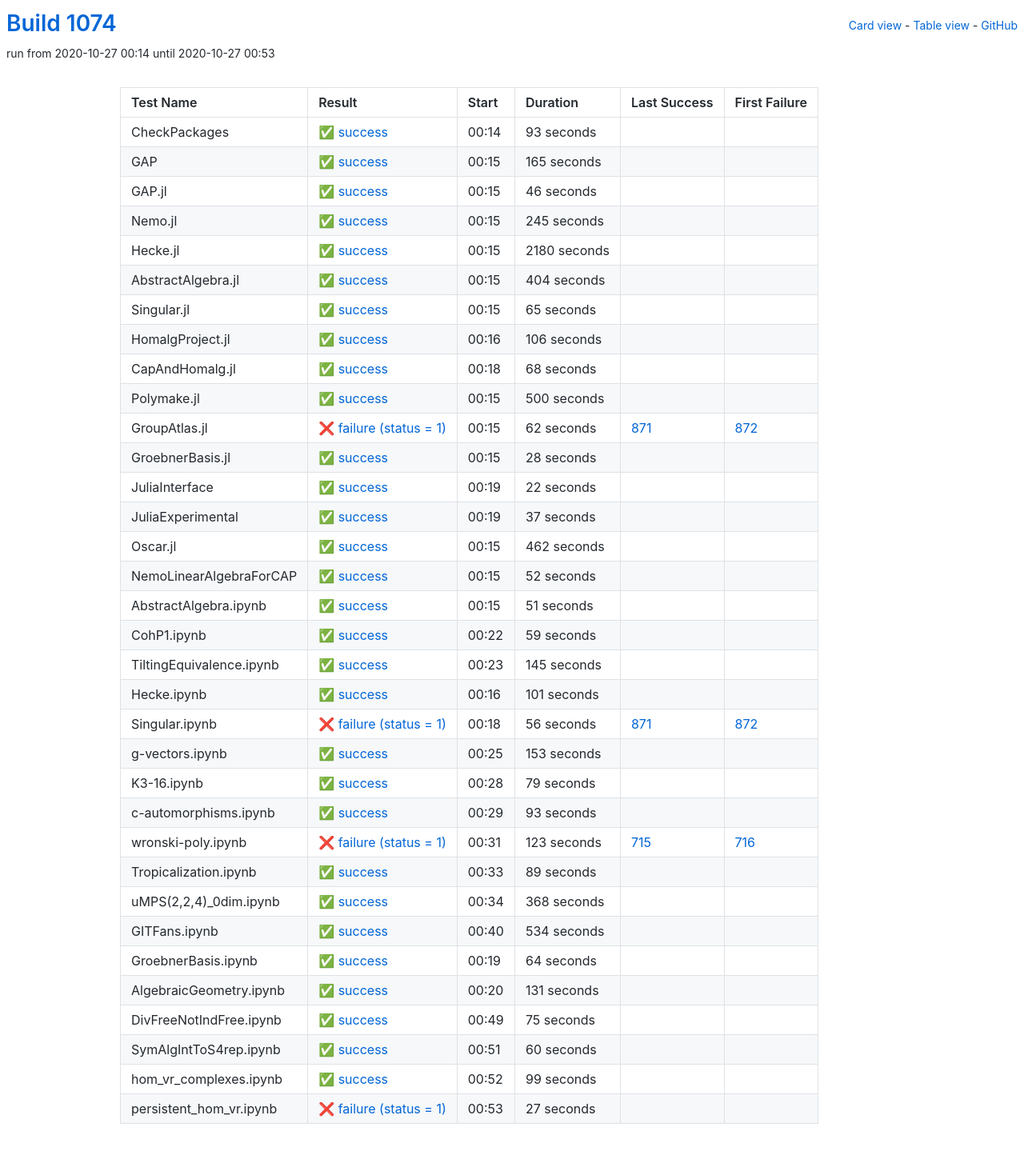
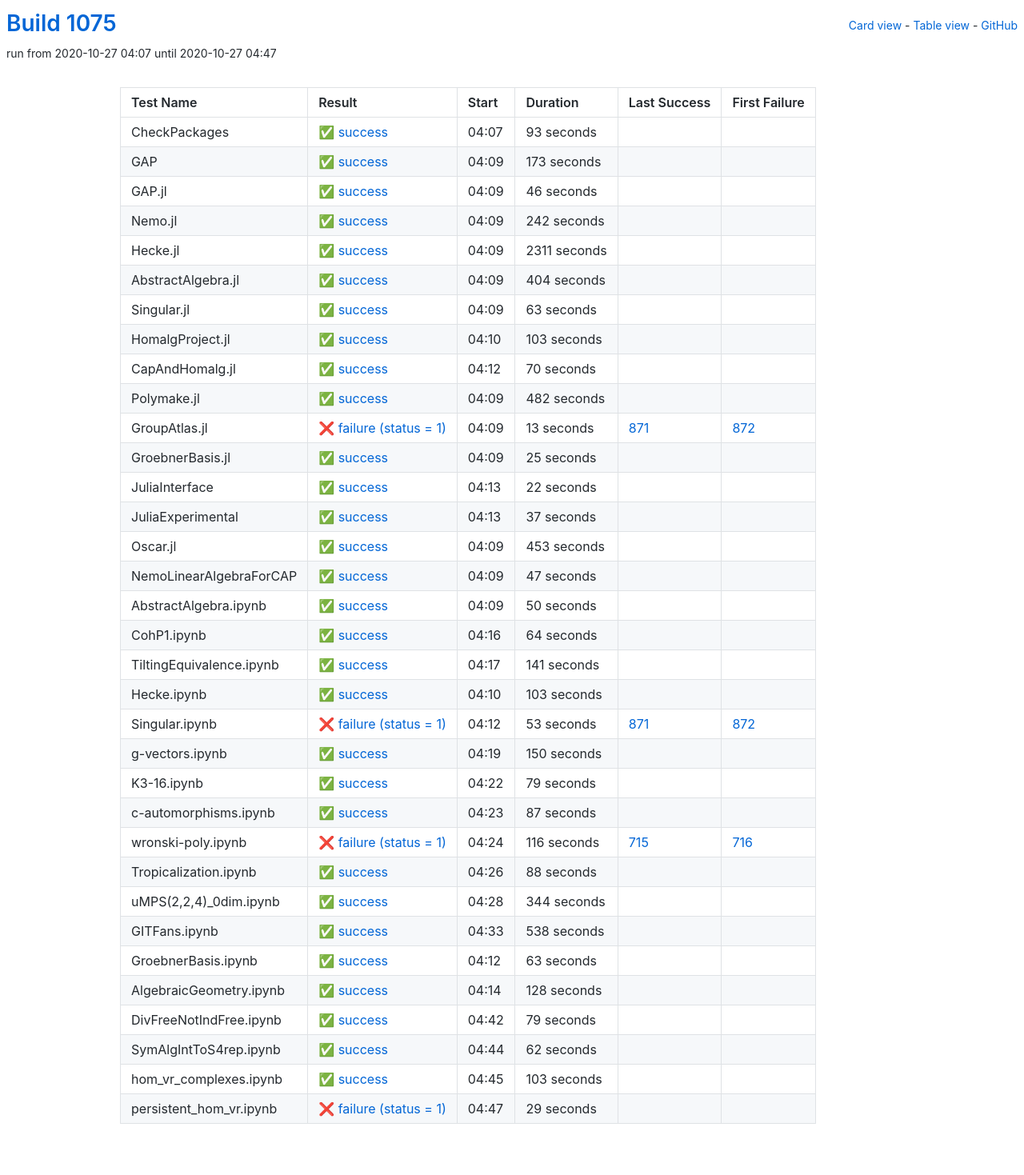
Before and after one commit to oscar-system/oscar-ci-status-stable, a Jekyll site: the page built from table.html, in a window 1280 px wide. Shown: the whole page at 80% size. Built offline with Jekyll 4.4.1, drawn with Linux system fonts in a browser that asks for light colours.

Commit message:
Build #1075

```diff
--- a/_data/ci.yml
+++ b/_data/ci.yml
@@ -1,6 +1,6 @@
 ---
-build: 1074
-build_url: https://oscarci.mathematik.uni-kl.de/job/oscar-stable/1074/
+build: 1075
+build_url: https://oscarci.mathematik.uni-kl.de/job/oscar-stable/1075/
 job: oscar-stable
 organization: oscar-system
 repo: oscar-ci-status-stable
@@ -8,8 +8,8 @@ repourl: https://github.com/oscar-system/oscar-ci-status-stable
 tests:
 - name: CheckPackages
   id: checkpackages
-  log: https://oscarci.mathematik.uni-kl.de/job/oscar-stable/1074/artifact/logs/build-1074/CheckPackages.log
-  start: 2020-10-27 00:14
+  log: https://oscarci.mathematik.uni-kl.de/job/oscar-stable/1075/artifact/logs/build-1075/CheckPackages.log
+  start: 2020-10-27 04:07
   success: true
   exitcode: 0
   status: success
@@ -20,20 +20,20 @@ tests:
   first_failure_url:
 - name: GAP
   id: gap
-  log: https://oscarci.mathematik.uni-kl.de/job/oscar-stable/1074/artifact/logs/build-1074/GAP.log
-  start: 2020-10-27 00:15
+  log: https://oscarci.mathematik.uni-kl.de/job/oscar-stable/1075/artifact/logs/build-1075/GAP.log
+  start: 2020-10-27 04:09
   success: true
   exitcode: 0
   status: success
-  duration: 165
+  duration: 173
   last_success: false
   last_success_url:
   first_failure: false
   first_failure_url:
 - name: GAP.jl
   id: gap-jl
-  log: https://oscarci.mathematik.uni-kl.de/job/oscar-stable/1074/artifact/logs/build-1074/GAP.jl.log
-  start: 2020-10-27 00:15
+  log: https://oscarci.mathematik.uni-kl.de/job/oscar-stable/1075/artifact/logs/build-1075/GAP.jl.log
+  start: 2020-10-27 04:09
   success: true
   exitcode: 0
   status: success
@@ -44,32 +44,32 @@ tests:
   first_failure_url:
 - name: Nemo.jl
   id: nemo-jl
-  log: https://oscarci.mathematik.uni-kl.de/job/oscar-stable/1074/artifact/logs/build-1074/Nemo.jl.log
-  start: 2020-10-27 00:15
+  log: https://oscarci.mathematik.uni-kl.de/job/oscar-stable/1075/artifact/logs/build-1075/Nemo.jl.log
+  start: 2020-10-27 04:09
   success: true
   exitcode: 0
   status: success
-  duration: 245
+  duration: 242
   last_success: false
   last_success_url:
   first_failure: false
   first_failure_url:
 - name: Hecke.jl
   id: hecke-jl
-  log: https://oscarci.mathematik.uni-kl.de/job/oscar-stable/1074/artifact/logs/build-1074/Hecke.jl.log
-  start: 2020-10-27 00:15
+  log: https://oscarci.mathematik.uni-kl.de/job/oscar-stable/1075/artifact/logs/build-1075/Hecke.jl.log
+  start: 2020-10-27 04:09
   success: true
   exitcode: 0
   status: success
-  duration: 2180
+  duration: 2311
   last_success: false
   last_success_url:
   first_failure: false
   first_failure_url:
 - name: AbstractAlgebra.jl
   id: abstractalgebra-jl
-  log: https://oscarci.mathematik.uni-kl.de/job/oscar-stable/1074/artifact/logs/build-1074/AbstractAlgebra.jl.log
-  start: 2020-10-27 00:15
+  log: https://oscarci.mathematik.uni-kl.de/job/oscar-stable/1075/artifact/logs/build-1075/AbstractAlgebra.jl.log
+  start: 2020-10-27 04:09
   success: true
   exitcode: 0
   status: success
@@ -80,80 +80,80 @@ tests:
   first_failure_url:
 - name: Singular.jl
   id: singular-jl
-  log: https://oscarci.mathematik.uni-kl.de/job/oscar-stable/1074/artifact/logs/build-1074/Singular.jl.log
-  start: 2020-10-27 00:15
+  log: https://oscarci.mathematik.uni-kl.de/job/oscar-stable/1075/artifact/logs/build-1075/Singular.jl.log
+  start: 2020-10-27 04:09
   success: true
   exitcode: 0
   status: success
-  duration: 65
+  duration: 63
   last_success: false
   last_success_url:
   first_failure: false
   first_failure_url:
 - name: HomalgProject.jl
   id: homalgproject-jl
-  log: https://oscarci.mathematik.uni-kl.de/job/oscar-stable/1074/artifact/logs/build-1074/HomalgProject.jl.log
-  start: 2020-10-27 00:16
+  log: https://oscarci.mathematik.uni-kl.de/job/oscar-stable/1075/artifact/logs/build-1075/HomalgProject.jl.log
+  start: 2020-10-27 04:10
   success: true
   exitcode: 0
   status: success
-  duration: 106
+  duration: 103
   last_success: false
   last_success_url:
   first_failure: false
   first_failure_url:
 - name: CapAndHomalg.jl
   id: capandhomalg-jl
-  log: https://oscarci.mathematik.uni-kl.de/job/oscar-stable/1074/artifact/logs/build-1074/CapAndHomalg.jl.log
-  start: 2020-10-27 00:18
+  log: https://oscarci.mathematik.uni-kl.de/job/oscar-stable/1075/artifact/logs/build-1075/CapAndHomalg.jl.log
+  start: 2020-10-27 04:12
   success: true
   exitcode: 0
   status: success
-  duration: 68
+  duration: 70
   last_success: false
   last_success_url:
   first_failure: false
   first_failure_url:
 - name: Polymake.jl
   id: polymake-jl
-  log: https://oscarci.mathematik.uni-kl.de/job/oscar-stable/1074/artifact/logs/build-1074/Polymake.jl.log
-  start: 2020-10-27 00:15
+  log: https://oscarci.mathematik.uni-kl.de/job/oscar-stable/1075/artifact/logs/build-1075/Polymake.jl.log
+  start: 2020-10-27 04:09
   success: true
   exitcode: 0
   status: success
-  duration: 500
+  duration: 482
   last_success: false
   last_success_url:
   first_failure: false
   first_failure_url:
 - name: GroupAtlas.jl
   id: groupatlas-jl
-  log: https://oscarci.mathematik.uni-kl.de/job/oscar-stable/1074/artifact/logs/build-1074/GroupAtlas.jl.log
-  start: 2020-10-27 00:15
+  log: https://oscarci.mathematik.uni-kl.de/job/oscar-stable/1075/artifact/logs/build-1075/GroupAtlas.jl.log
+  start: 2020-10-27 04:09
   success: false
   exitcode: 1
   status: failure
-  duration: 62
+  duration: 13
   last_success: 871
   last_success_url: https://oscarci.mathematik.uni-kl.de/job/oscar-stable/871/
   first_failure: 872
   first_failure_url: https://oscarci.mathematik.uni-kl.de/job/oscar-stable/872/
 - name: GroebnerBasis.jl
   id: groebnerbasis-jl
-  log: https://oscarci.mathematik.uni-kl.de/job/oscar-stable/1074/artifact/logs/build-1074/GroebnerBasis.jl.log
-  start: 2020-10-27 00:15
+  log: https://oscarci.mathematik.uni-kl.de/job/oscar-stable/1075/artifact/logs/build-1075/GroebnerBasis.jl.log
+  start: 2020-10-27 04:09
   success: true
   exitcode: 0
   status: success
-  duration: 28
+  duration: 25
   last_success: false
   last_success_url:
   first_failure: false
   first_failure_url:
 - name: JuliaInterface
   id: juliainterface
-  log: https://oscarci.mathematik.uni-kl.de/job/oscar-stable/1074/artifact/logs/build-1074/JuliaInterface.log
-  start: 2020-10-27 00:19
+  log: https://oscarci.mathematik.uni-kl.de/job/oscar-stable/1075/artifact/logs/build-1075/JuliaInterface.log
+  start: 2020-10-27 04:13
   success: true
   exitcode: 0
   status: success
@@ -164,8 +164,8 @@ tests:
   first_failure_url:
 - name: JuliaExperimental
   id: juliaexperimental
-  log: https://oscarci.mathematik.uni-kl.de/job/oscar-stable/1074/artifact/logs/build-1074/JuliaExperimental.log
-  start: 2020-10-27 00:19
+  log: https://oscarci.mathematik.uni-kl.de/job/oscar-stable/1075/artifact/logs/build-1075/JuliaExperimental.log
+  start: 2020-10-27 04:13
   success: true
   exitcode: 0
   status: success
@@ -176,104 +176,104 @@ tests:
   first_failure_url:
 - name: Oscar.jl
   id: oscar-jl
-  log: https://oscarci.mathematik.uni-kl.de/job/oscar-stable/1074/artifact/logs/build-1074/Oscar.jl.log
-  start: 2020-10-27 00:15
+  log: https://oscarci.mathematik.uni-kl.de/job/oscar-stable/1075/artifact/logs/build-1075/Oscar.jl.log
+  start: 2020-10-27 04:09
   success: true
   exitcode: 0
   status: success
-  duration: 462
+  duration: 453
   last_success: false
   last_success_url:
   first_failure: false
   first_failure_url:
 - name: NemoLinearAlgebraForCAP
   id: nemolinearalgebraforcap
-  log: https://oscarci.mathematik.uni-kl.de/job/oscar-stable/1074/artifact/logs/build-1074/NemoLinearAlgebraForCAP.log
-  start: 2020-10-27 00:15
+  log: https://oscarci.mathematik.uni-kl.de/job/oscar-stable/1075/artifact/logs/build-1075/NemoLinearAlgebraForCAP.log
+  start: 2020-10-27 04:09
   success: true
   exitcode: 0
   status: success
-  duration: 52
+  duration: 47
   last_success: false
   last_success_url:
   first_failure: false
   first_failure_url:
 - name: AbstractAlgebra.ipynb
   id: abstractalgebra-ipynb
-  log: https://oscarci.mathematik.uni-kl.de/job/oscar-stable/1074/artifact/logs/build-1074/AbstractAlgebra.ipynb.log
-  start: 2020-10-27 00:15
+  log: https://oscarci.mathematik.uni-kl.de/job/oscar-stable/1075/artifact/logs/build-1075/AbstractAlgebra.ipynb.log
+  start: 2020-10-27 04:09
   success: true
   exitcode: 0
   status: success
-  duration: 51
+  duration: 50
   last_success: false
   last_success_url:
   first_failure: false
   first_failure_url:
 - name: CohP1.ipynb
   id: cohp1-ipynb
-  log: https://oscarci.mathematik.uni-kl.de/job/oscar-stable/1074/artifact/logs/build-1074/CohP1.ipynb.log
-  start: 2020-10-27 00:22
+  log: https://oscarci.mathematik.uni-kl.de/job/oscar-stable/1075/artifact/logs/build-1075/CohP1.ipynb.log
+  start: 2020-10-27 04:16
   success: true
   exitcode: 0
   status: success
-  duration: 59
+  duration: 64
   last_success: false
   last_success_url:
   first_failure: false
   first_failure_url:
 - name: TiltingEquivalence.ipynb
   id: tiltingequivalence-ipynb
-  log: https://oscarci.mathematik.uni-kl.de/job/oscar-stable/1074/artifact/logs/build-1074/TiltingEquivalence.ipynb.log
-  start: 2020-10-27 00:23
+  log: https://oscarci.mathematik.uni-kl.de/job/oscar-stable/1075/artifact/logs/build-1075/TiltingEquivalence.ipynb.log
+  start: 2020-10-27 04:17
   success: true
   exitcode: 0
   status: success
-  duration: 145
+  duration: 141
   last_success: false
   last_success_url:
   first_failure: false
   first_failure_url:
 - name: Hecke.ipynb
   id: hecke-ipynb
-  log: https://oscarci.mathematik.uni-kl.de/job/oscar-stable/1074/artifact/logs/build-1074/Hecke.ipynb.log
-  start: 2020-10-27 00:16
+  log: https://oscarci.mathematik.uni-kl.de/job/oscar-stable/1075/artifact/logs/build-1075/Hecke.ipynb.log
+  start: 2020-10-27 04:10
   success: true
   exitcode: 0
   status: success
-  duration: 101
+  duration: 103
   last_success: false
   last_success_url:
   first_failure: false
   first_failure_url:
 - name: Singular.ipynb
   id: singular-ipynb
-  log: https://oscarci.mathematik.uni-kl.de/job/oscar-stable/1074/artifact/logs/build-1074/Singular.ipynb.log
-  start: 2020-10-27 00:18
+  log: https://oscarci.mathematik.uni-kl.de/job/oscar-stable/1075/artifact/logs/build-1075/Singular.ipynb.log
+  start: 2020-10-27 04:12
   success: false
   exitcode: 1
   status: failure
-  duration: 56
+  duration: 53
   last_success: 871
   last_success_url: https://oscarci.mathematik.uni-kl.de/job/oscar-stable/871/
   first_failure: 872
   first_failure_url: https://oscarci.mathematik.uni-kl.de/job/oscar-stable/872/
 - name: g-vectors.ipynb
   id: g-vectors-ipynb
-  log: https://oscarci.mathematik.uni-kl.de/job/oscar-stable/1074/artifact/logs/build-1074/g-vectors.ipynb.log
-  start: 2020-10-27 00:25
+  log: https://oscarci.mathematik.uni-kl.de/job/oscar-stable/1075/artifact/logs/build-1075/g-vectors.ipynb.log
+  start: 2020-10-27 04:19
   success: true
   exitcode: 0
   status: success
-  duration: 153
+  duration: 150
   last_success: false
   last_success_url:
   first_failure: false
   first_failure_url:
 - name: K3-16.ipynb
   id: k3-16-ipynb
-  log: https://oscarci.mathematik.uni-kl.de/job/oscar-stable/1074/artifact/logs/build-1074/K3-16.ipynb.log
-  start: 2020-10-27 00:28
+  log: https://oscarci.mathematik.uni-kl.de/job/oscar-stable/1075/artifact/logs/build-1075/K3-16.ipynb.log
+  start: 2020-10-27 04:22
   success: true
   exitcode: 0
   status: success
@@ -284,132 +284,132 @@ tests:
   first_failure_url:
 - name: c-automorphisms.ipynb
   id: c-automorphisms-ipynb
-  log: https://oscarci.mathematik.uni-kl.de/job/oscar-stable/1074/artifact/logs/build-1074/c-automorphisms.ipynb.log
-  start: 2020-10-27 00:29
+  log: https://oscarci.mathematik.uni-kl.de/job/oscar-stable/1075/artifact/logs/build-1075/c-automorphisms.ipynb.log
+  start: 2020-10-27 04:23
   success: true
   exitcode: 0
   status: success
-  duration: 93
+  duration: 87
   last_success: false
   last_success_url:
   first_failure: false
   first_failure_url:
 - name: wronski-poly.ipynb
   id: wronski-poly-ipynb
-  log: https://oscarci.mathematik.uni-kl.de/job/oscar-stable/1074/artifact/logs/build-1074/wronski-poly.ipynb.log
-  start: 2020-10-27 00:31
+  log: https://oscarci.mathematik.uni-kl.de/job/oscar-stable/1075/artifact/logs/build-1075/wronski-poly.ipynb.log
+  start: 2020-10-27 04:24
   success: false
   exitcode: 1
   status: failure
-  duration: 123
+  duration: 116
   last_success: 715
   last_success_url: https://oscarci.mathematik.uni-kl.de/job/oscar-stable/715/
   first_failure: 716
   first_failure_url: https://oscarci.mathematik.uni-kl.de/job/oscar-stable/716/
 - name: Tropicalization.ipynb
   id: tropicalization-ipynb
-  log: https://oscarci.mathematik.uni-kl.de/job/oscar-stable/1074/artifact/logs/build-1074/Tropicalization.ipynb.log
-  start: 2020-10-27 00:33
+  log: https://oscarci.mathematik.uni-kl.de/job/oscar-stable/1075/artifact/logs/build-1075/Tropicalization.ipynb.log
+  start: 2020-10-27 04:26
   success: true
   exitcode: 0
   status: success
-  duration: 89
+  duration: 88
   last_success: false
   last_success_url:
   first_failure: false
   first_failure_url:
 - name: uMPS(2,2,4)_0dim.ipynb
   id: umps-2-2-4-0dim-ipynb
-  log: https://oscarci.mathematik.uni-kl.de/job/oscar-stable/1074/artifact/logs/build-1074/uMPS-2-2-4-_0dim.ipynb.log
-  start: 2020-10-27 00:34
+  log: https://oscarci.mathematik.uni-kl.de/job/oscar-stable/1075/artifact/logs/build-1075/uMPS-2-2-4-_0dim.ipynb.log
+  start: 2020-10-27 04:28
   success: true
   exitcode: 0
   status: success
-  duration: 368
+  duration: 344
   last_success: false
   last_success_url:
   first_failure: false
   first_failure_url:
 - name: GITFans.ipynb
   id: gitfans-ipynb
-  log: https://oscarci.mathematik.uni-kl.de/job/oscar-stable/1074/artifact/logs/build-1074/GITFans.ipynb.log
-  start: 2020-10-27 00:40
+  log: https://oscarci.mathematik.uni-kl.de/job/oscar-stable/1075/artifact/logs/build-1075/GITFans.ipynb.log
+  start: 2020-10-27 04:33
   success: true
   exitcode: 0
   status: success
-  duration: 534
+  duration: 538
   last_success: false
   last_success_url:
   first_failure: false
   first_failure_url:
 - name: GroebnerBasis.ipynb
   id: groebnerbasis-ipynb
-  log: https://oscarci.mathematik.uni-kl.de/job/oscar-stable/1074/artifact/logs/build-1074/GroebnerBasis.ipynb.log
-  start: 2020-10-27 00:19
+  log: https://oscarci.mathematik.uni-kl.de/job/oscar-stable/1075/artifact/logs/build-1075/GroebnerBasis.ipynb.log
+  start: 2020-10-27 04:12
   success: true
   exitcode: 0
   status: success
-  duration: 64
+  duration: 63
   last_success: false
   last_success_url:
   first_failure: false
   first_failure_url:
 - name: AlgebraicGeometry.ipynb
   id: algebraicgeometry-ipynb
-  log: https://oscarci.mathematik.uni-kl.de/job/oscar-stable/1074/artifact/logs/build-1074/AlgebraicGeometry.ipynb.log
-  start: 2020-10-27 00:20
+  log: https://oscarci.mathematik.uni-kl.de/job/oscar-stable/1075/artifact/logs/build-1075/AlgebraicGeometry.ipynb.log
+  start: 2020-10-27 04:14
   success: true
   exitcode: 0
   status: success
-  duration: 131
+  duration: 128
   last_success: false
   last_success_url:
   first_failure: false
   first_failure_url:
 - name: DivFreeNotIndFree.ipynb
   id: divfreenotindfree-ipynb
-  log: https://oscarci.mathematik.uni-kl.de/job/oscar-stable/1074/artifact/logs/build-1074/DivFreeNotIndFree.ipynb.log
-  start: 2020-10-27 00:49
+  log: https://oscarci.mathematik.uni-kl.de/job/oscar-stable/1075/artifact/logs/build-1075/DivFreeNotIndFree.ipynb.log
+  start: 2020-10-27 04:42
   success: true
   exitcode: 0
   status: success
-  duration: 75
+  duration: 79
   last_success: false
   last_success_url:
   first_failure: false
   first_failure_url:
 - name: SymAlgIntToS4rep.ipynb
   id: symalginttos4rep-ipynb
-  log: https://oscarci.mathematik.uni-kl.de/job/oscar-stable/1074/artifact/logs/build-1074/SymAlgIntToS4rep.ipynb.log
-  start: 2020-10-27 00:51
+  log: https://oscarci.mathematik.uni-kl.de/job/oscar-stable/1075/artifact/logs/build-1075/SymAlgIntToS4rep.ipynb.log
+  start: 2020-10-27 04:44
   success: true
   exitcode: 0
   status: success
-  duration: 60
+  duration: 62
   last_success: false
   last_success_url:
   first_failure: false
   first_failure_url:
 - name: hom_vr_complexes.ipynb
   id: hom-vr-complexes-ipynb
-  log: https://oscarci.mathematik.uni-kl.de/job/oscar-stable/1074/artifact/logs/build-1074/hom_vr_complexes.ipynb.log
-  start: 2020-10-27 00:52
+  log: https://oscarci.mathematik.uni-kl.de/job/oscar-stable/1075/artifact/logs/build-1075/hom_vr_complexes.ipynb.log
+  start: 2020-10-27 04:45
   success: true
   exitcode: 0
   status: success
-  duration: 99
+  duration: 103
   last_success: false
   last_success_url:
   first_failure: false
   first_failure_url:
 - name: persistent_hom_vr.ipynb
   id: persistent-hom-vr-ipynb
-  log: https://oscarci.mathematik.uni-kl.de/job/oscar-stable/1074/artifact/logs/build-1074/persistent_hom_vr.ipynb.log
-  start: 2020-10-27 00:53
+  log: https://oscarci.mathematik.uni-kl.de/job/oscar-stable/1075/artifact/logs/build-1075/persistent_hom_vr.ipynb.log
+  start: 2020-10-27 04:47
   success: false
   exitcode: 1
   status: failure
-  duration: 27
+  duration: 29
   last_success: false
   last_success_url:
   first_failure: false
```
Also changed, not shown: README.md.
